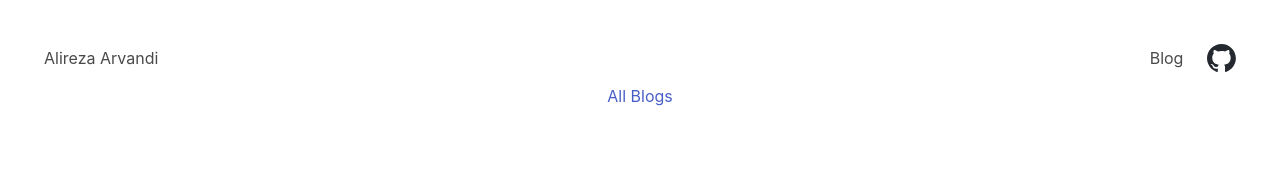
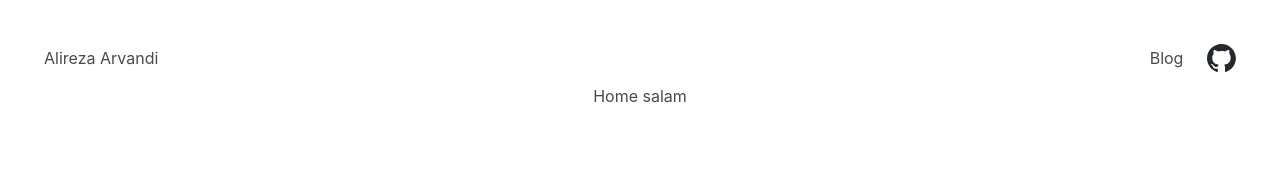
Before and after one commit to arvandiii/arvandiii.github.io, a React (Create React App) app: page / in a window 1280 px wide. Shown: the top 174 px of the page. Built offline with nearby package versions, Linux system fonts and the light colour scheme.

Commit message:
pages added

```diff
--- a/package.json
+++ b/package.json
@@ -6,10 +6,13 @@
     "@testing-library/jest-dom": "^5.17.0",
     "@testing-library/react": "^13.4.0",
     "@testing-library/user-event": "^13.5.0",
+    "framer-motion": "^10.16.4",
     "react": "^18.2.0",
     "react-dom": "^18.2.0",
-    "react-router-dom": "^6.16.0",
+    "react-icons": "^4.11.0",
+    "react-router-dom": "^6.18.0",
     "react-scripts": "5.0.1",
+    "styled-components": "^6.1.0",
     "web-vitals": "^2.1.4"
   },
   "scripts": {
--- a/src/App.js
+++ b/src/App.js
@@ -1,14 +1,14 @@
 import React from 'react';
 import './App.css';
 import Header from './components/Header';
-import { Link } from 'react-router-dom';
+import Pages from './pages/Pages';
 
 
 function App() {
   return (
     <div>
       <Header />
-      <Link className="links display-links" to="/blog">All Blogs</Link>
+      <Pages />
     </div>
   );
 }
--- /dev/null
+++ b/src/pages/Blog.js
@@ -0,0 +1,9 @@
+import React from 'react'
+
+function Blog() {
+  return (
+    <div>Blog</div>
+  )
+}
+
+export default Blog
--- /dev/null
+++ b/src/pages/Home.js
@@ -0,0 +1,9 @@
+import React from 'react'
+
+function Home() {
+  return (
+    <div>Home salam</div>
+  )
+}
+
+export default Home
--- /dev/null
+++ b/src/pages/Pages.js
@@ -0,0 +1,16 @@
+import React from 'react'
+import Home from './Home'
+import Blog from './Blog'
+import { Route, Routes } from 'react-router-dom'
+
+
+function Pages() {
+    return (
+        <Routes>
+            <Route path="/" element={<Home />} />
+            <Route path="/blog" element={<Blog />} />
+        </Routes>
+    )
+}
+
+export default Pages
```
Also changed, not shown: 1 other file (tests, documents, lock files or other folders).
